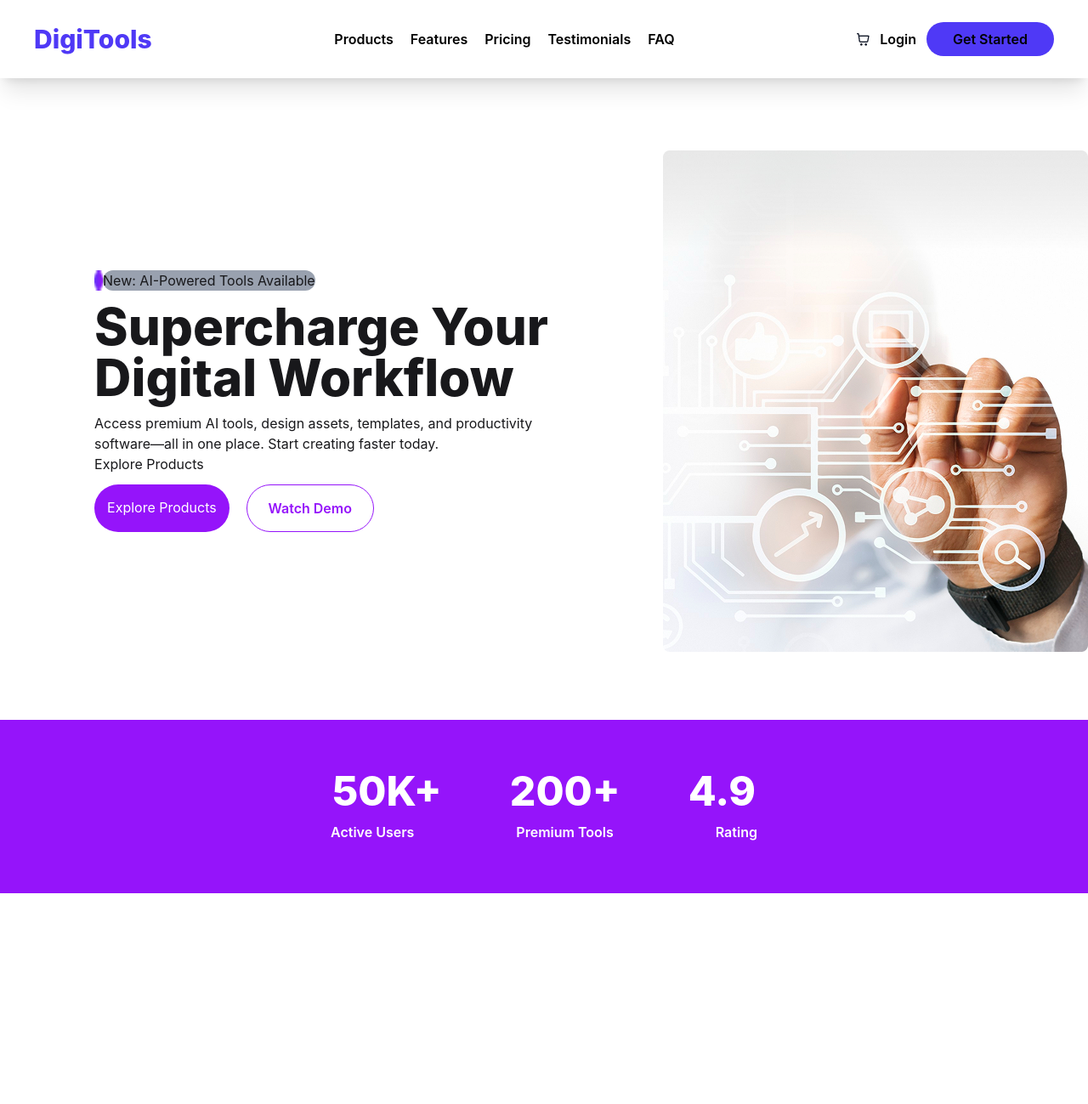
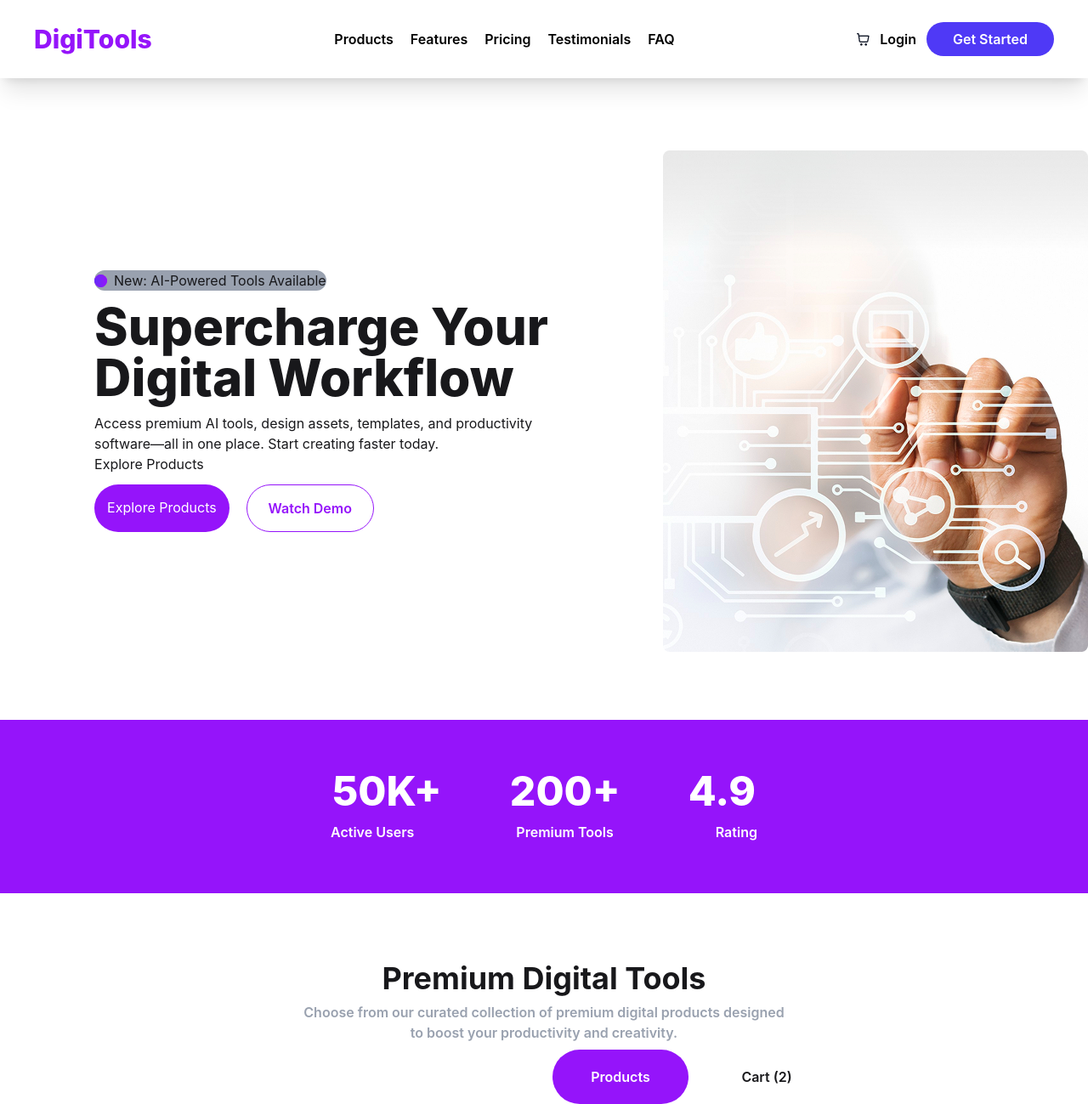
Before and after one commit to parvezpatwaryy/Assignment-six, a React (Vite) app: page / in a window 1280 px wide. Shown: the whole page at 85% size. Before the commit the page ends 1051 px from the top, so only its background shows below. Built offline with nearby package versions, Linux system fonts and the light colour scheme.

Commit message:
button section complite

```diff
--- a/src/App.jsx
+++ b/src/App.jsx
@@ -12,6 +12,16 @@ function App() {
   <NavBar/>
   <Main/>
   <Banner/>
+  <div className='max-w-[1600px] max-h-[196px] mx-auto mt-20'>
+      <div className='text-center space-y-2'>
+        <h1 className='font-bold text-4xl'>Premium Digital Tools</h1>
+        <p className='font-semibold text-gray-400'>Choose from our curated collection of premium digital products designed <br />to boost your productivity and creativity.</p>
+        <div className='flex items-center gap-3 pl-[650px]'>
+          <p className='bg-[#9514FA] rounded-full p-5 w-40 text-white font-semibold'>Products</p>
+          <p className=' rounded-full p-5 w-40 font-semibold'>Cart (2)</p>
+        </div>
+      </div>
+    </div>
     </>
   )
 }
--- a/src/component/Main.jsx
+++ b/src/component/Main.jsx
@@ -4,10 +4,9 @@ import bannericon from "../assets/Rectangle 4.png"
 const Main = () => {
   return (
     <div className='max-w-[1600px] mx-auto flex mt-[85px] items-center gap-6'>
-      <div className='space-y-3 mx-auto'>
-        <div className='flex '>
-          <img className='w-[10px] h-[10]' src={bannericon} />
-          <p className='bg-gray-400 rounded-full'>New: AI-Powered Tools Available</p>
+      <div className='space-y-3 mx-auto items-center'>
+        <div className='flex'>
+          <p className='bg-gray-400 rounded-full flex items-center gap-2'> <img className='w-[15px] h-[15px] bg-[#9514FA] rounded-full' src={bannericon} />New: AI-Powered Tools Available</p>
         </div>
         <h1 className='font-extrabold text-6xl'>Supercharge Your <br /> Digital Workflow</h1>
         <p>Access premium AI tools, design assets, templates, and productivity
--- a/src/component/NavBar.jsx
+++ b/src/component/NavBar.jsx
@@ -3,7 +3,7 @@ import navicon from "../assets/icon.png"
 const NavBar = () => {
   return (
     <div className='flex justify-between items-center max-w-[1600px] max-h-[92px] mx-auto p-10 shadow-xl'>
-      <div className='font-extrabold text-3xl text-[#4F39F6] items-center'>
+      <div className='font-extrabold text-3xl text-[#9514FA] items-center'>
         <h1>DigiTools</h1>
       </div>
 
@@ -17,7 +17,7 @@ const NavBar = () => {
       <div className='flex gap-3 items-center text-black'>
         <img className='w-[40px]h-[40px]' src={navicon} alt="" />
         <p className='font-semibold text-black'>Login</p>
-        <button className='font-semibold bg-[#4F39F6] p-2 rounded-full w-[150px] text-black'>Get Started</button>
+        <button className='font-semibold bg-[#4F39F6] p-2 rounded-full w-[150px] text-[#FFFF]'>Get Started</button>
       </div>
     </div>
   );
```
